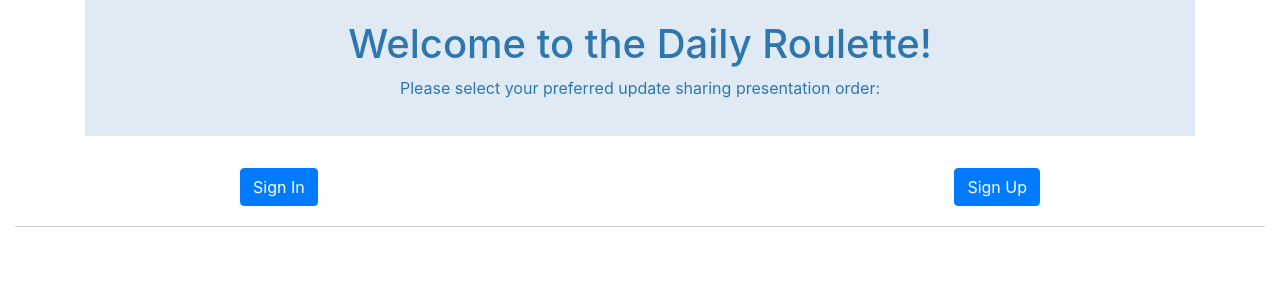
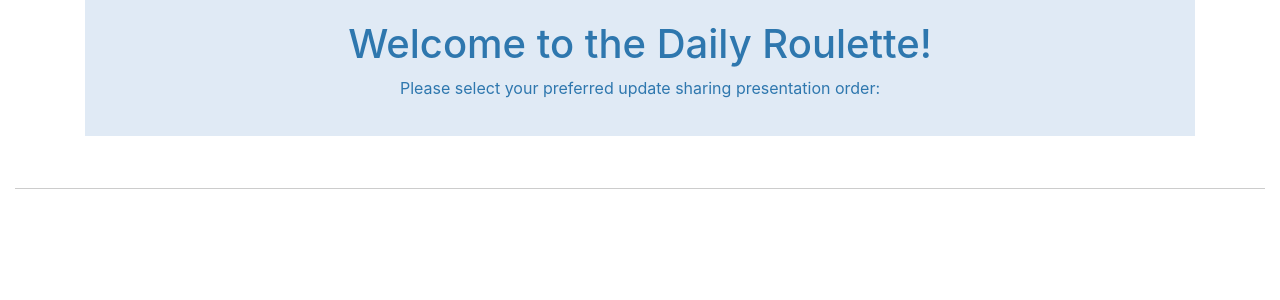
Before and after one commit to separatio/ez-daily, a Next.js app: page /account in a window 1280 px wide. Shown: the top 300 px of the page. Built offline with nearby package versions, Linux system fonts and the light colour scheme.

Commit message:
Remove SignIn and SignUp from the Account page

```diff
--- a/components/account/SignIn.jsx
+++ b/components/account/SignIn.jsx
@@ -1,3 +1,5 @@
+// Keeping this page as a future reference at the moment
+
 import { Accordion, Card, Button } from 'react-bootstrap'
 
 const SignInForm = () => {
--- a/components/account/SignUp.jsx
+++ b/components/account/SignUp.jsx
@@ -1,3 +1,5 @@
+// Keeping this page as a future reference at the moment
+
 import { Accordion, Card, Button } from 'react-bootstrap'
 
 const SignUpForm = () => {
--- a/pages/account.jsx
+++ b/pages/account.jsx
@@ -1,7 +1,5 @@
 import Header from '../components/Header'
 import { Container, Row, Button } from 'react-bootstrap'
-import SignIn from '../components/account/SignIn'
-import SignUp from '../components/account/SignUp'
 
 export default function Account() {
   return (
@@ -10,8 +8,11 @@ export default function Account() {
 
       <Container className="content">
           <Row className="justify-content-md-between">
+            {/*
+            The account page will be left empty up until
+            login with Gmail and Github will be implemented
             <SignIn />
-            <SignUp />
+            <SignUp /> */}
           </Row>
       </Container>
 
```
